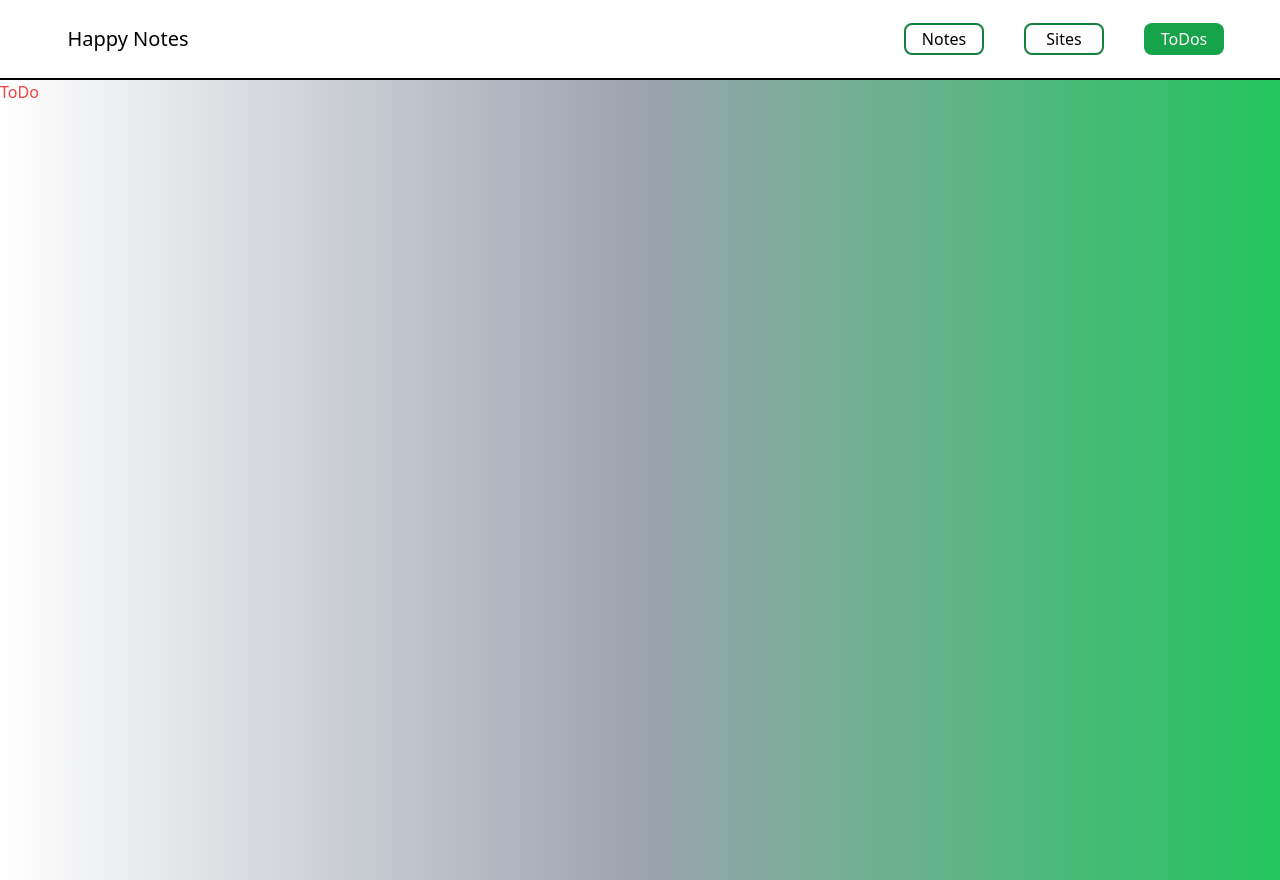
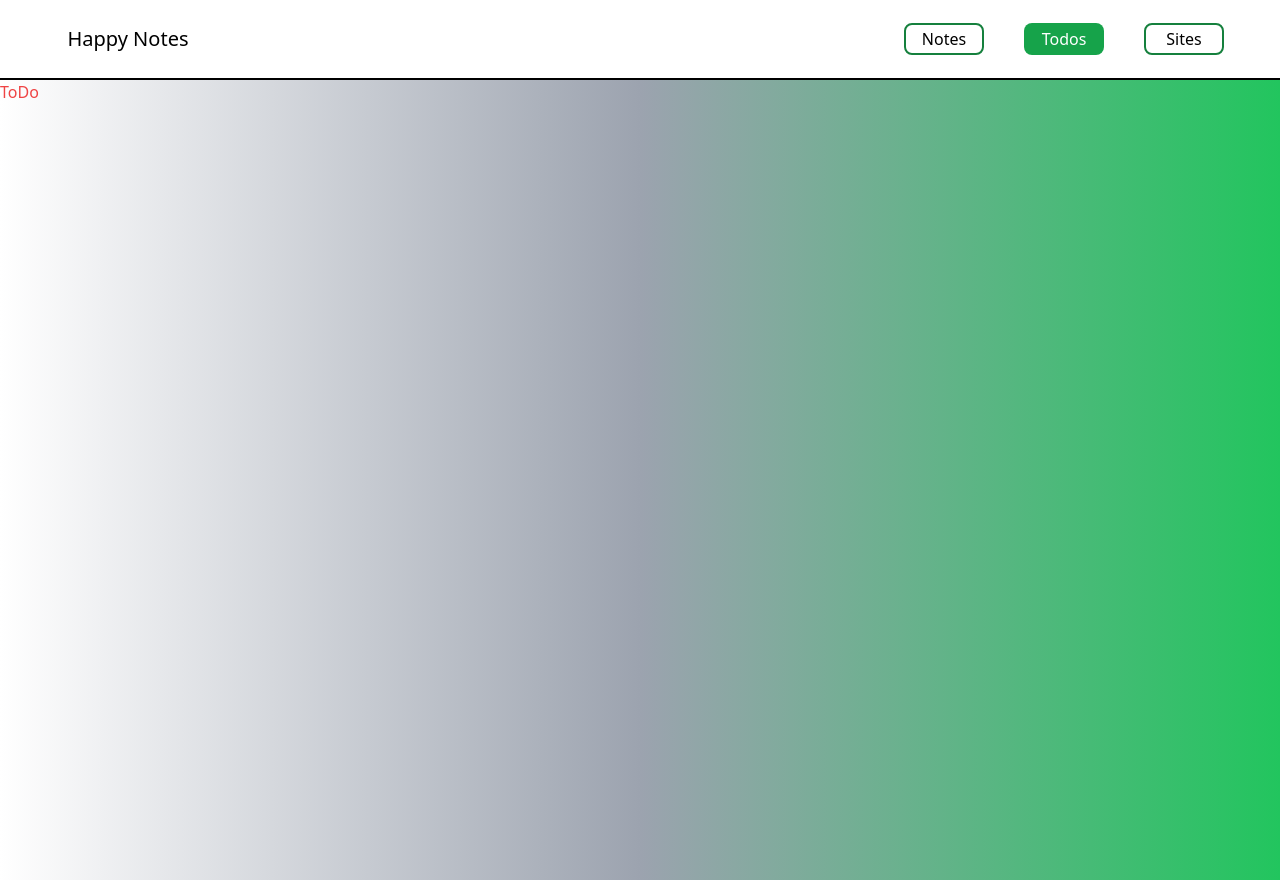
Before and after one commit to JayCodeGitHub/Happy-Notes-2.0, a Next.js app: page /todo in a window 1280 px wide. Built offline with nearby package versions, Linux system fonts and the light colour scheme.

Commit message:
Moved Navigation Items to separated file

```diff
--- /dev/null
+++ b/assets/items/navigationItems.tsx
@@ -0,0 +1,5 @@
+export const NavigationItems = [
+  { name: "Notes", href: "/notes" },
+  { name: "Todos", href: "/todo" },
+  { name: "Sites", href: "/sites" },
+];
--- a/components/navbar/navbar.tsx
+++ b/components/navbar/navbar.tsx
@@ -1,28 +1,25 @@
 import Link from "next/link";
 import NavLink from "../navlink/navlink";
+import { NavigationItems } from "@/assets/items/navigationItems";
 
 export default function Navbar() {
   return (
     <>
-      <nav className="w-full h-20 overflow-hidden dark:text-white text-black dark:bg-gray-800 bg-white flex justify-between px-6 border-b-2 dark:border-white border-black">
-        <div className=" w-52 flex justify-center items-center">
+      <nav className="flex justify-between w-full h-20 px-6 overflow-hidden text-black bg-white border-b-2 border-black dark:text-white dark:bg-gray-800 dark:border-white">
+        <div className="flex items-center justify-center w-52">
           <Link href="/notes">
-            <h1 className="text-xl dark:hover:text-gray-500 hover:text-gray-600 duration-100 transition-all ease-in-out">
+            <h1 className="text-xl transition-all duration-100 ease-in-out dark:hover:text-gray-500 hover:text-gray-600">
               Happy Notes
             </h1>
           </Link>
         </div>
-        <div className=" flex justify-center items-center">
+        <div className="flex items-center justify-center ">
           <ul className="hidden md:flex md:justify-between md:w-80 md:mx-8">
-            <li>
-              <NavLink href="/notes">Notes</NavLink>
-            </li>
-            <li>
-              <NavLink href="/sites">Sites</NavLink>
-            </li>
-            <li>
-              <NavLink href="/todo">ToDos</NavLink>
-            </li>
+            {NavigationItems.map((item) => (
+              <li key={item.name}>
+                <NavLink href={item.href}>{item.name}</NavLink>
+              </li>
+            ))}
           </ul>
         </div>
       </nav>
```
